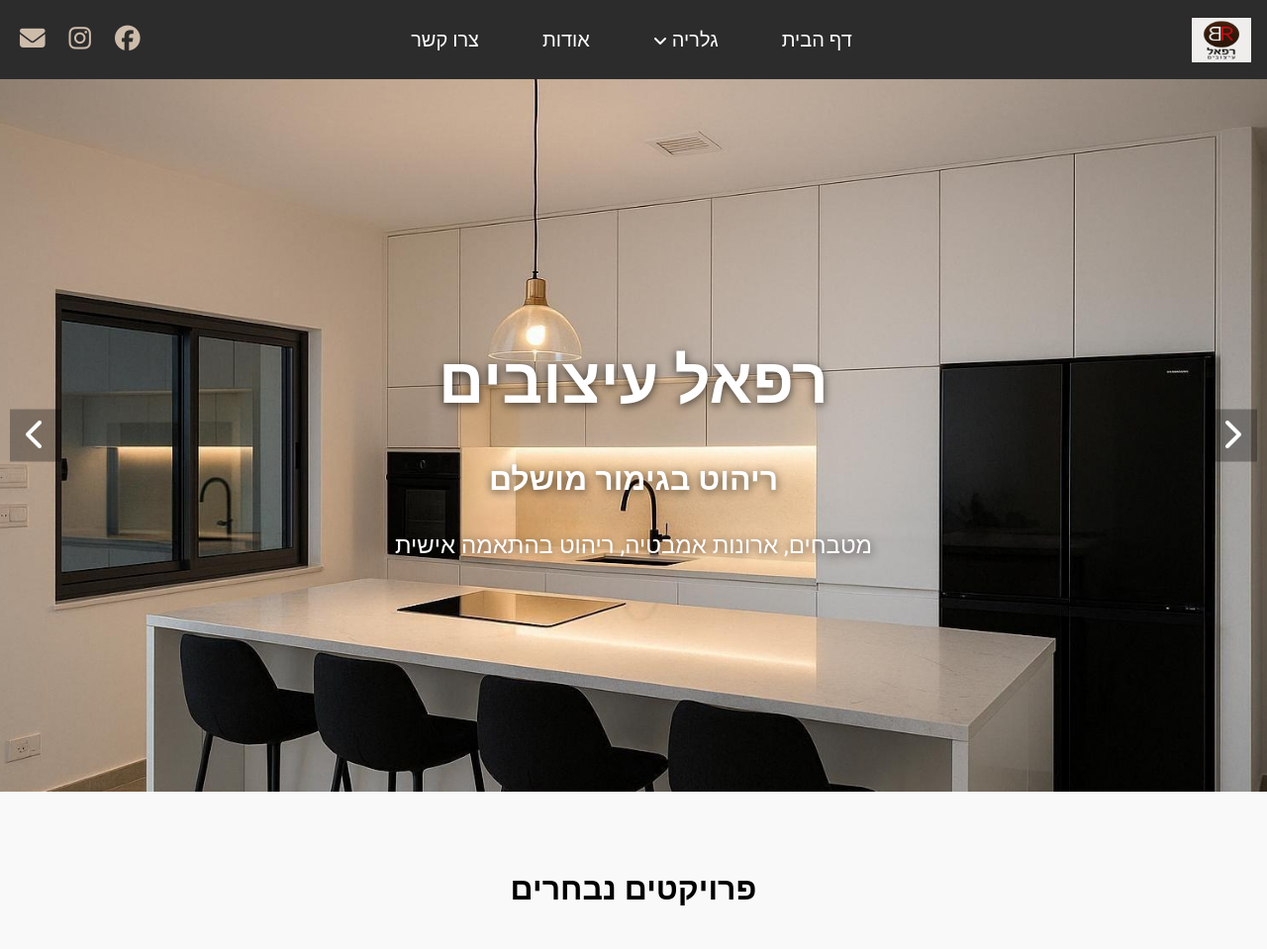
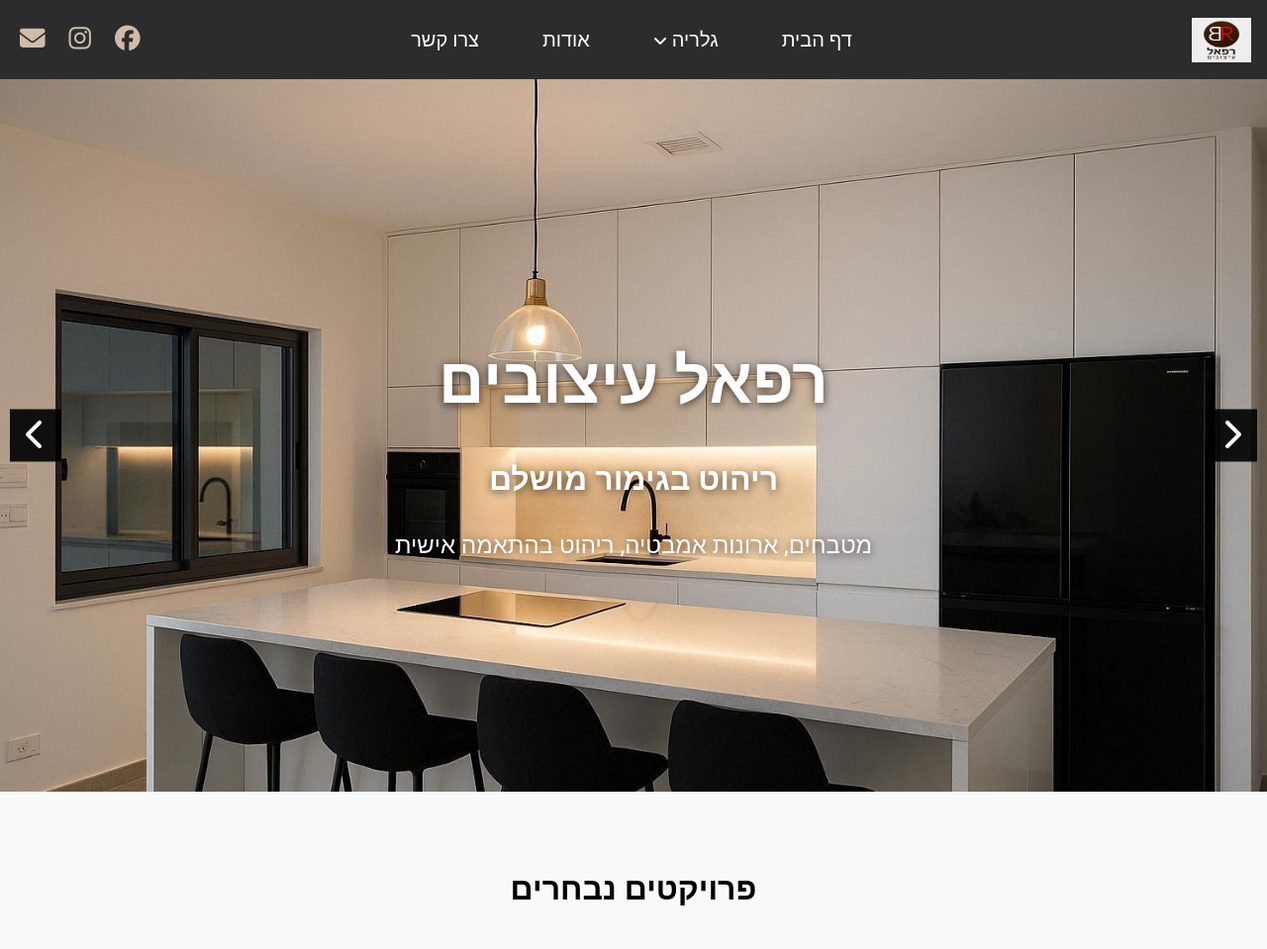
Before and after one commit to TomerBitonn/Refael-Designs-Website-V2, a Flask app: page / in a window 1280 px wide. Shown: the top 959 px of the page at 99% size. Run offline with Flask 3, Linux system fonts and the light colour scheme.

Commit message:
update CSS for CI/CD pipeline check

```diff
--- a/static/css/index.css
+++ b/static/css/index.css
@@ -95,7 +95,7 @@ body, html {
     transform: translateY(-50%);
     font-size: 2rem;
     color: var(--text-color-w);
-    background: rgba(0,0,0,0.3);
+    background: rgba(0,0,0,0.9);
     border: none;
     cursor: pointer;
     padding: 0.5rem 1rem;
```
